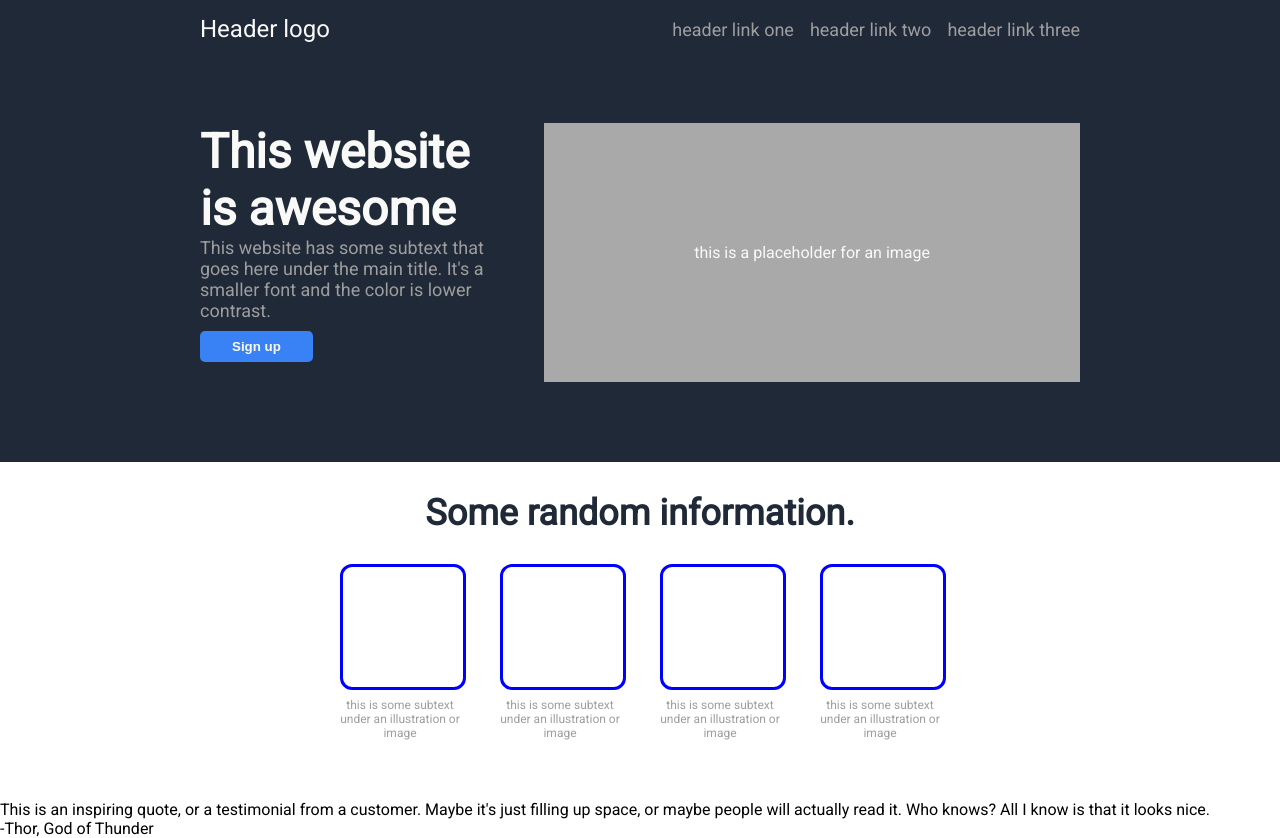
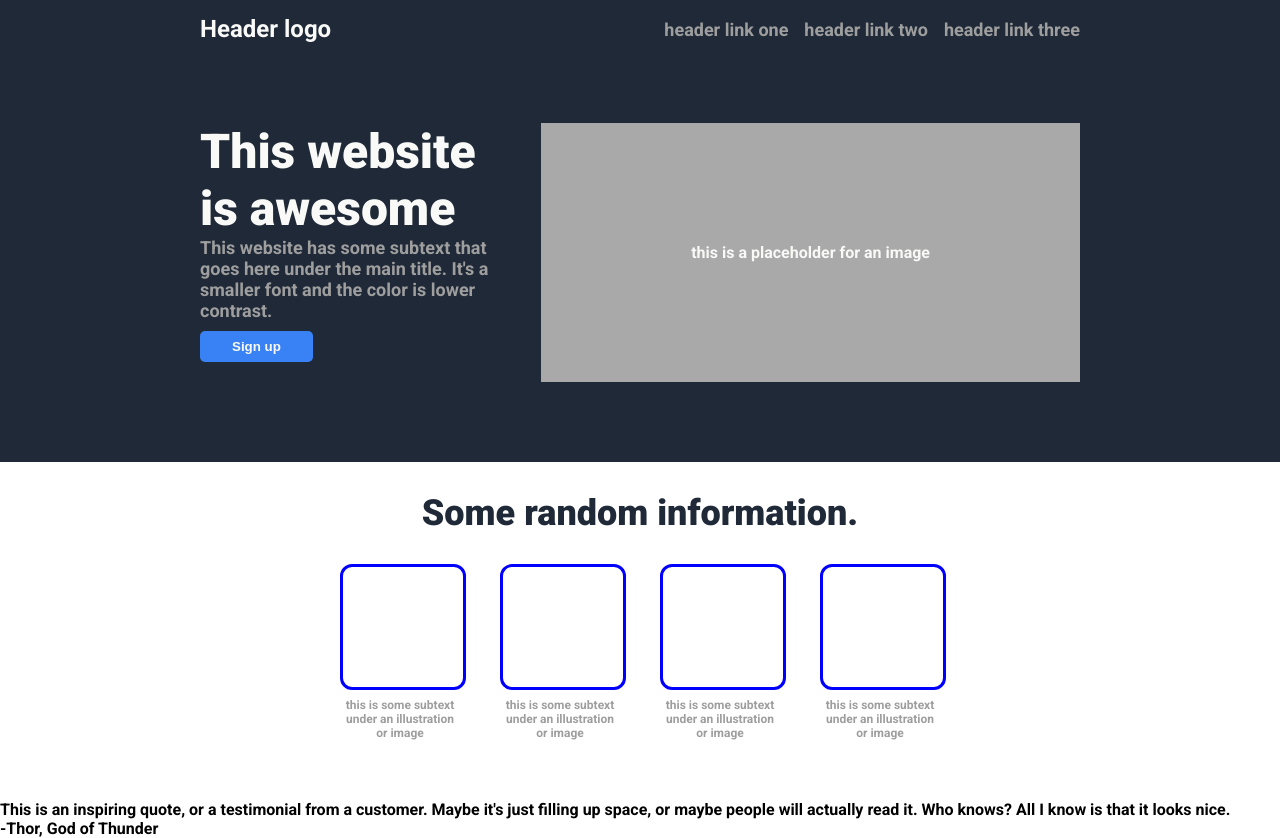
Before and after one commit to cornely06/landing-page, a plain HTML site: page index.html in a window 1280 px wide. Drawn offline with Linux system fonts and the light colour scheme.

Commit message:
Fix issue with linked font

```diff
--- a/index.html
+++ b/index.html
@@ -7,7 +7,7 @@
   <link rel="stylesheet" href="./style/style.css">
   <link rel="preconnect" href="https://fonts.googleapis.com">
   <link rel="preconnect" href="https://fonts.gstatic.com" crossorigin>
-  <link href="https://fonts.googleapis.com/css2?family=Roboto&display=swap" rel="stylesheet">
+  <link href="https://fonts.googleapis.com/css2?family=Roboto:ital,wght@0,700;0,900;1,300&display=swap" rel="stylesheet">
 </head>
 <body>
 
```
